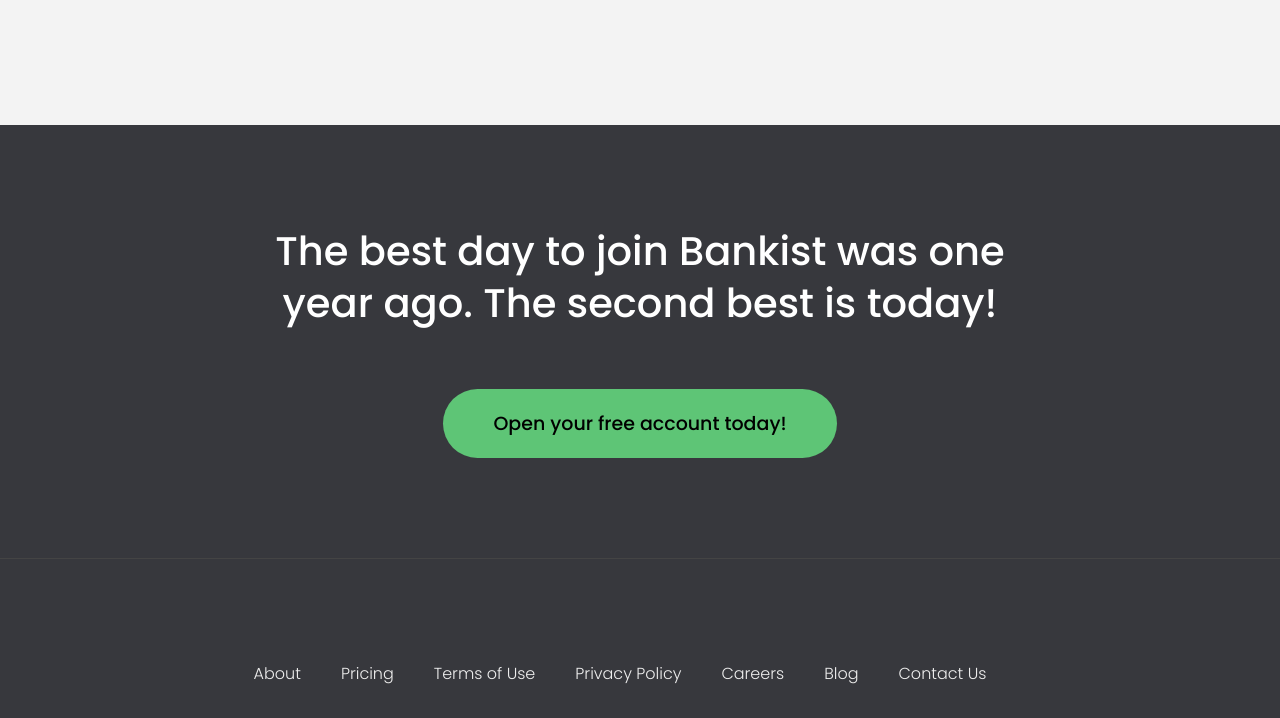
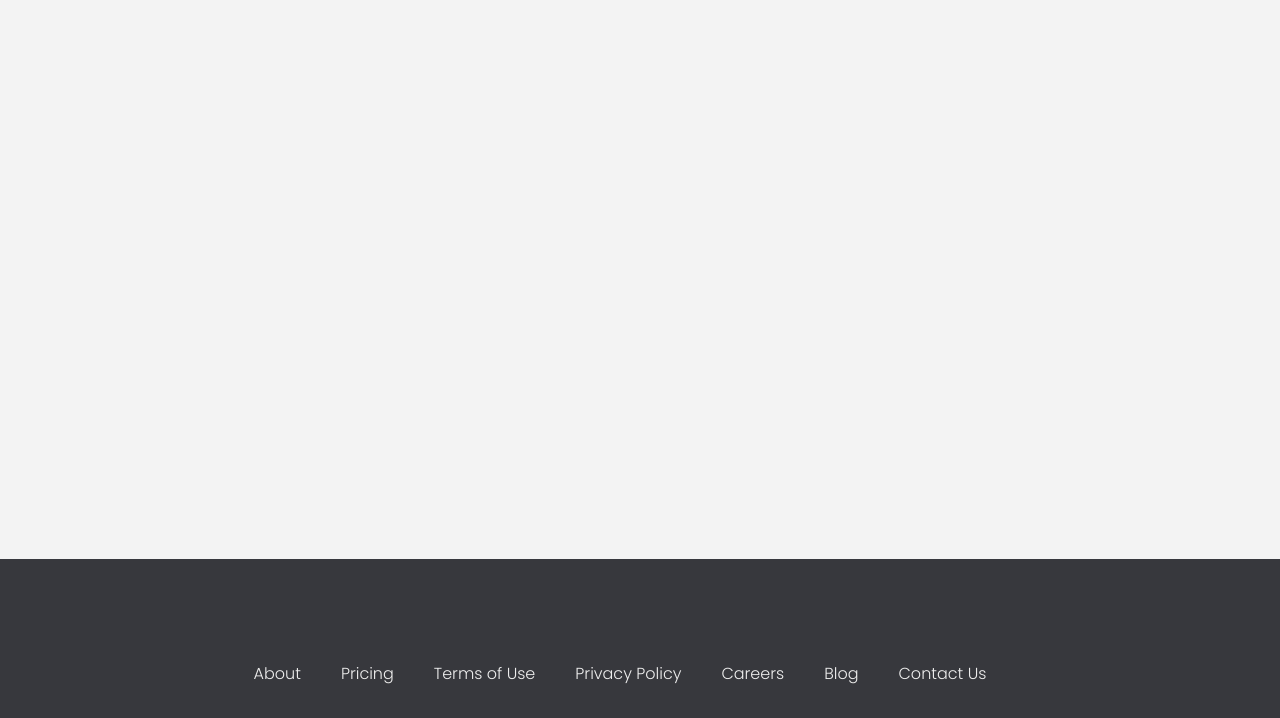
Before and after one commit to shubhamdtiwari/Javascript, a plain HTML site: page 13-Advanced-DOM-Bankist/index.html in a window 1280 px wide. Shown: the part 4000-4718 px from the top of the page. Drawn offline with Linux system fonts and the light colour scheme.

Commit message:
Update index.html

```diff
--- a/13-Advanced-DOM-Bankist/index.html
+++ b/13-Advanced-DOM-Bankist/index.html
@@ -288,7 +288,7 @@
       </div>
     </section>
 
-    <section class="section section--sign-up">
+    <section class="section section--hidden section--sign-up">
       <div class="section__title">
         <h3 class="section__header">
           The best day to join Bankist was one year ago. The second best is
```
